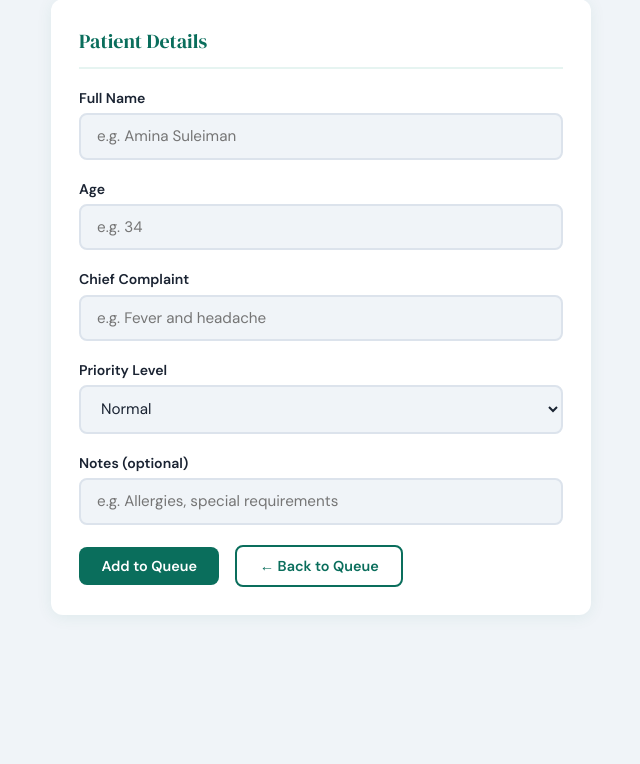
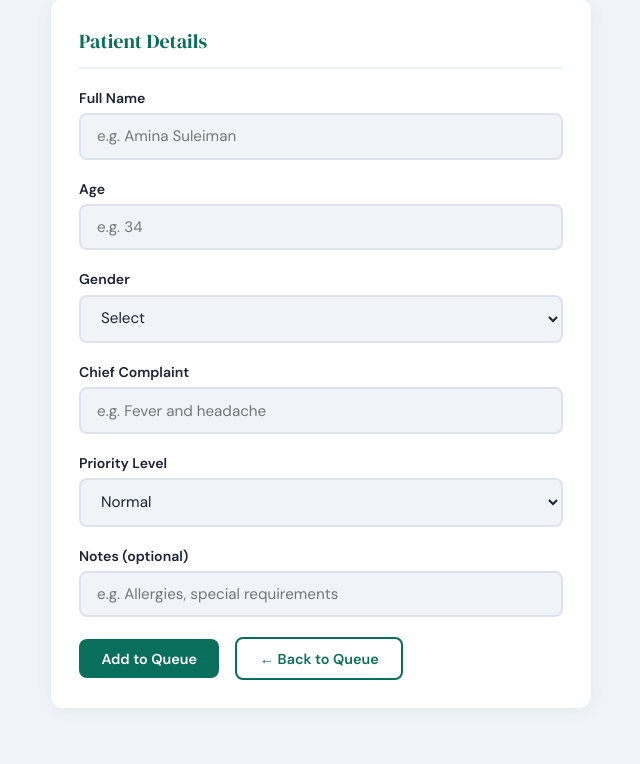
Before and after one commit to zuhurahh/health_clinic, a Flask app: page /register in a window 1280 px wide. Shown: the part 194-958 px from the top of the page, without its empty margins (133-773 px from the left). Before the commit the page ends 809 px from the top, so only its background shows below. Run offline with Flask 3, Linux system fonts and the light colour scheme.

Commit message:
add gender field to registration form

```diff
--- a/app.py
+++ b/app.py
@@ -30,6 +30,7 @@ def register():
         complaint = request.form.get("complaint", "").strip()
         priority = request.form.get("priority", "Normal").strip()
         notes = request.form.get("notes", "").strip()
+        gender = request.form.get("gender", "").strip()
 
         # Basic validation
         if not name or not age or not complaint:
@@ -51,7 +52,7 @@ def register():
         if priority not in ("Normal", "Urgent", "Emergency"):
             priority = "Normal"
 
-        patient = queue.register_patient(name, age, complaint, priority, notes)
+        patient = queue.register_patient(name, age, complaint, priority, notes, gender)
         flash(
             f"✅ {patient.name} registered successfully! Ticket #{patient.ticket_number} ({patient.priority}).",
             "success",
--- a/templates/index.html
+++ b/templates/index.html
@@ -75,6 +75,7 @@
       <tr>
         <th>Ticket</th>
         <th>Name</th>
+        <th>Gender</th>
         <th>Priority</th>
         <th>Age</th>
         <th>Complaint</th>
@@ -87,6 +88,7 @@
       <tr{% if loop.first %} class="next-patient"{% endif %}>
         <td><span class="ticket">#{{ patient.ticket_number }}</span></td>
         <td><strong>{{ patient.name }}</strong>{% if patient.notes %}<br><span style="font-size:0.8rem; color:var(--muted);">{{ patient.notes }}</span>{% endif %}</td>
+        <td>{{ patient.gender }}</td>
         <td>{% if patient.priority == 'Emergency' %}<span style="color:var(--danger); font-weight:700;">🔴 Emergency</span>{% elif patient.priority == 'Urgent' %}<span style="color:var(--accent); font-weight:700;">🟠 Urgent</span>{% else %}<span style="color:var(--muted);">Normal</span>{% endif %}</td>
         <td>{{ patient.age }}</td>
         <td>{{ patient.complaint }}</td>
--- a/templates/register.html
+++ b/templates/register.html
@@ -19,6 +19,15 @@
     <div class="form-group">
       <label for="age">Age</label>
       <input type="number" id="age" name="age" placeholder="e.g. 34" min="1" max="120" required />
+    </div>
+
+    <div class="form-group">
+      <label for="gender">Gender</label>
+      <select id="gender" name="gender" required>
+        <option value="">Select</option>
+        <option value="Male">Male</option>
+        <option value="Female">Female</option>
+      </select>
     </div>
 
     <div class="form-group">
--- a/templates/seen_today.html
+++ b/templates/seen_today.html
@@ -21,6 +21,7 @@
       <tr>
         <th>Ticket</th>
         <th>Name</th>
+        <th>Gender</th>
         <th>Priority</th>
         <th>Age</th>
         <th>Complaint</th>
@@ -33,6 +34,7 @@
       <tr>
         <td><span class="ticket">#{{ patient.ticket_number }}</span></td>
         <td><strong>{{ patient.name }}</strong>{% if patient.notes %}<br><span style="font-size:0.8rem; color:var(--muted);">{{ patient.notes }}</span>{% endif %}</td>
+        <td>{{ patient.gender }}</td>
         <td>{% if patient.priority == 'Emergency' %}<span style="color:var(--danger); font-weight:700;">Emergency</span>{% elif patient.priority == 'Urgent' %}<span style="color:var(--accent); font-weight:700;">Urgent</span>{% else %}<span style="color:var(--muted);">Normal</span>{% endif %}</td>
         <td>{{ patient.age }}</td>
         <td>{{ patient.complaint }}</td>
```
Also changed, not shown: models.py (+5 -3 lines).
